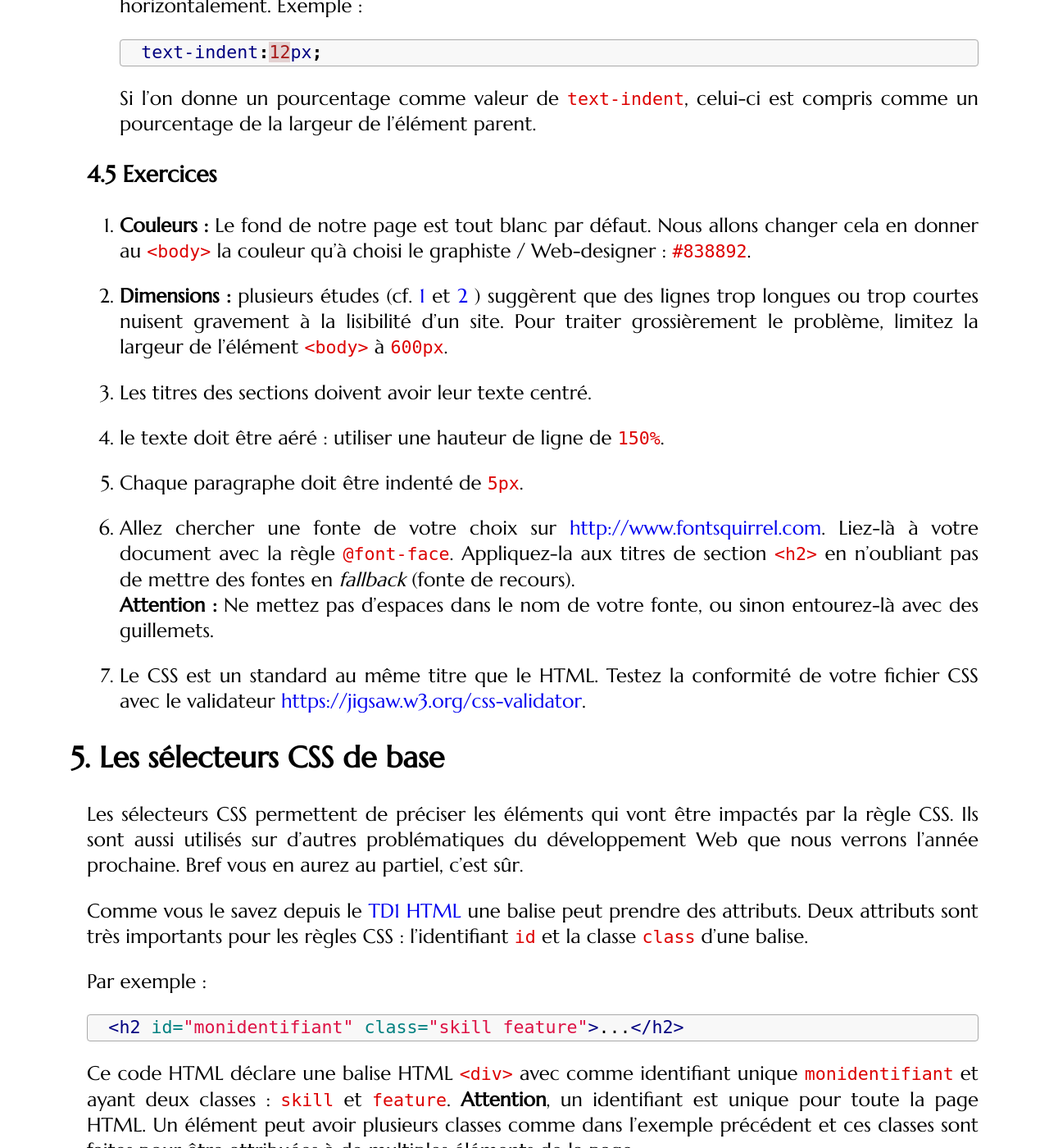
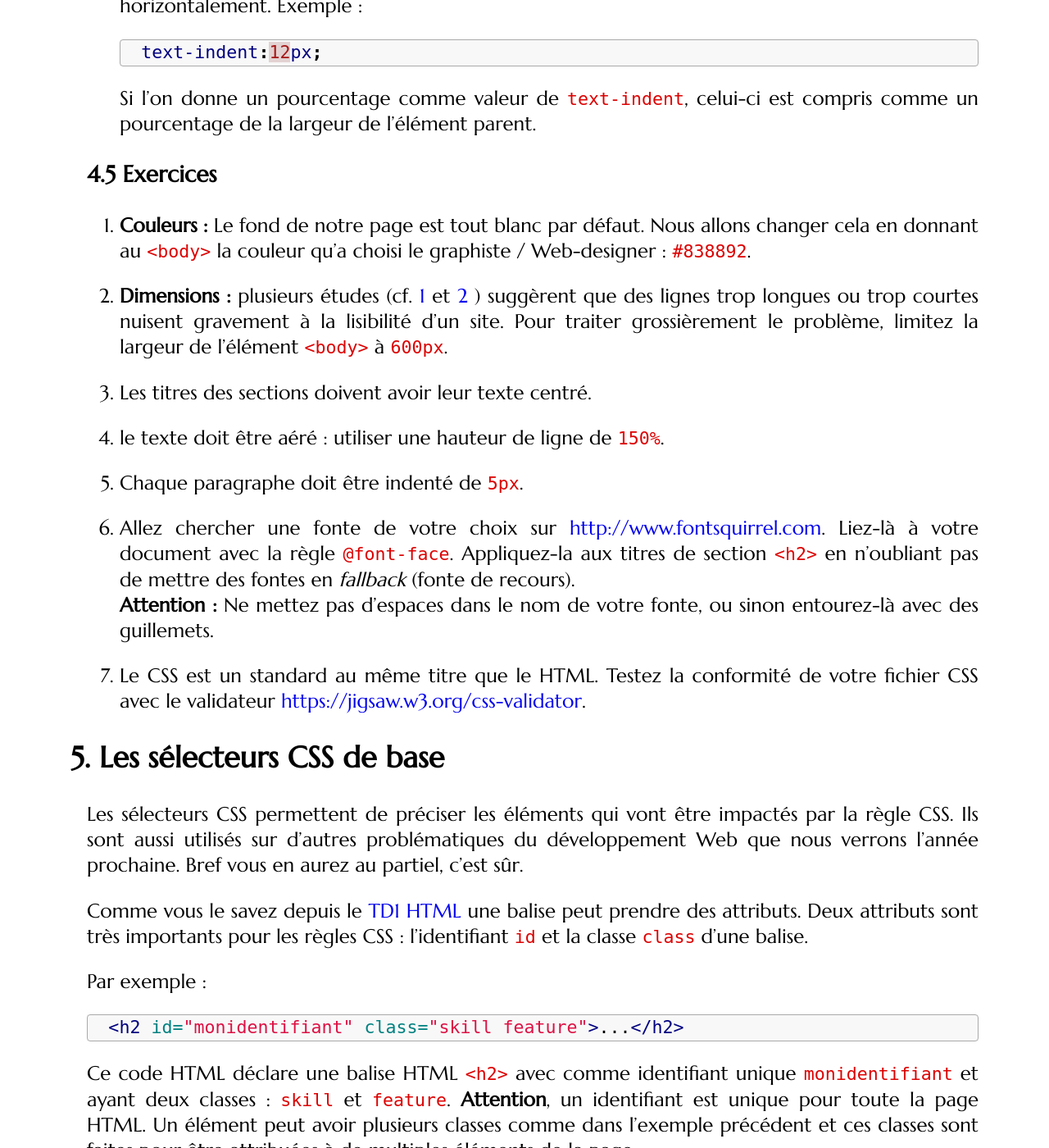
Before and after one commit to romainlebreton/R1.02-DeveloppementInterfacesWeb, a Jekyll site: the page built from tutorials/tutorial1_2.md, in a window 1280 px wide and 1400 px high, scrolled down 6696 px. Shown: the whole window at 82% size. Built offline with Jekyll 4.4.1, drawn with Linux system fonts in a browser that asks for light colours; some web fonts are replaced; comment, search, counter and statistics services are not loaded.

Commit message:
Typos de JPP

````diff
--- a/tutorials/tutorial1_2.md
+++ b/tutorials/tutorial1_2.md
@@ -314,7 +314,7 @@ des paragraphes de texte :
 ### Exercices
 
 1. **Couleurs :** Le fond de notre page est tout blanc par défaut. Nous allons
-changer cela en donner au `<body>` la couleur qu'à choisi le graphiste / Web-designer :
+changer cela en donnant au `<body>` la couleur qu'a choisi le graphiste / Web-designer :
 `#838892`.
 
 2. **Dimensions :** plusieurs études (cf.
@@ -361,7 +361,7 @@ Par exemple :
 <h2 id="monidentifiant" class="skill feature">...</h2>
 ```
 
-Ce code HTML déclare une balise HTML `<div>` avec comme identifiant unique
+Ce code HTML déclare une balise HTML `<h2>` avec comme identifiant unique
 `monidentifiant` et ayant deux classes : `skill` et `feature`. **Attention**, un
 identifiant est unique pour toute la page HTML. Un élément peut avoir plusieurs
 classes comme dans l'exemple précédent et ces classes sont faites pour être
````
